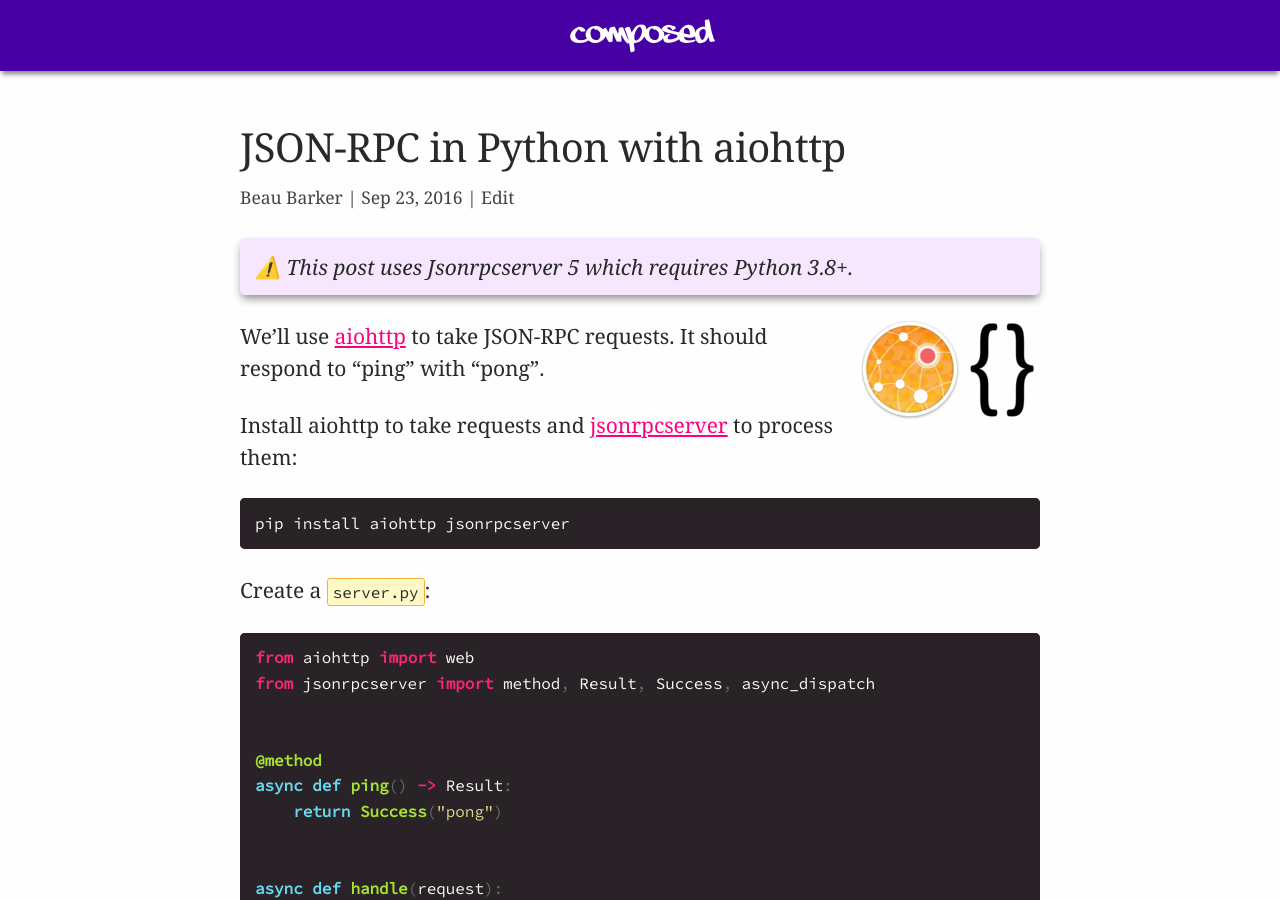
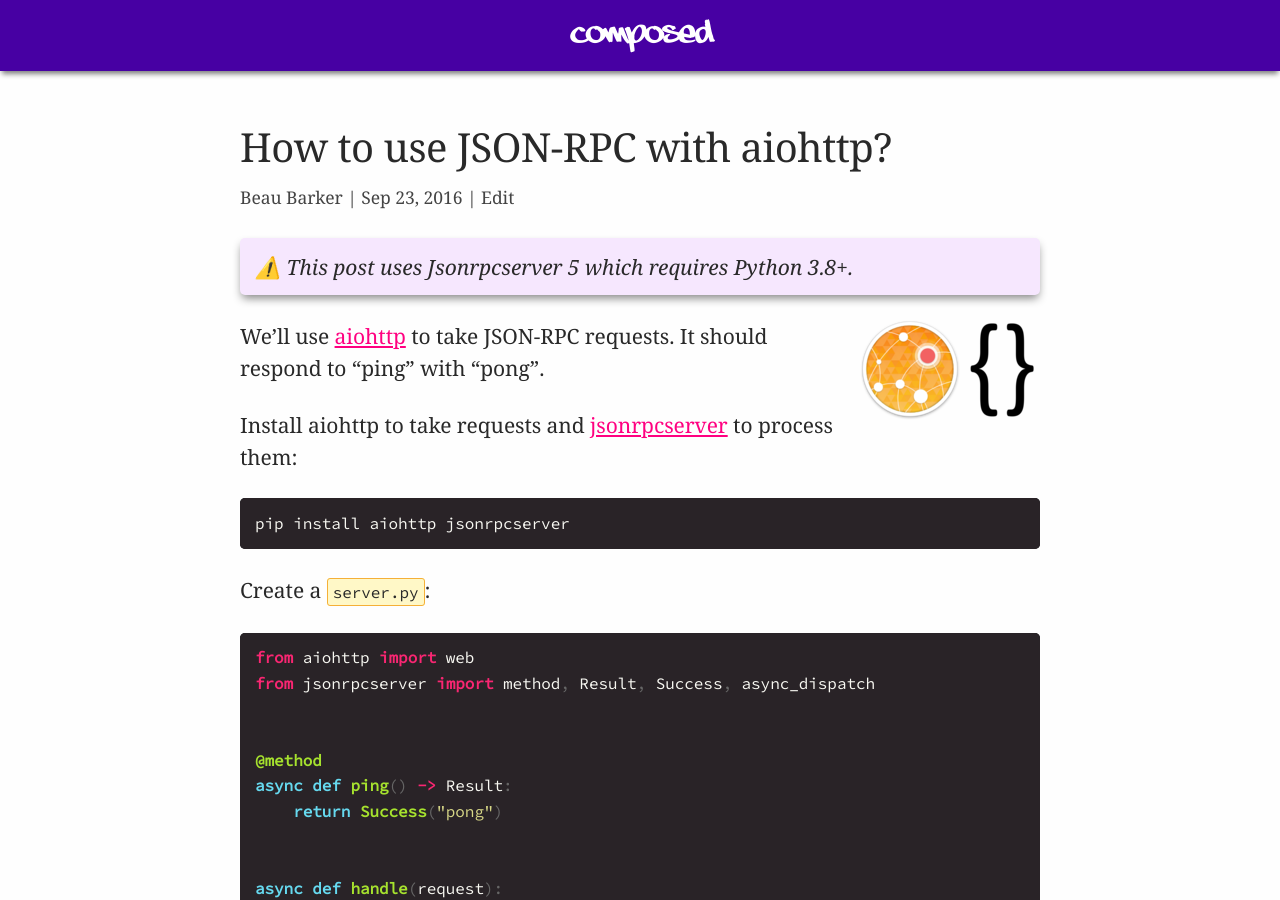
Before and after one commit to explodinglabs/explodinglabs.github.io, a Jekyll site: the page built from docs/_posts/jsonrpc/2016-09-23-aiohttp.markdown, in a window 1280 px wide and 900 px high. Built offline with Jekyll 4.4.1, drawn with Linux system fonts in a browser that asks for light colours.

Commit message:
Update 2016-09-23-aiohttp.markdown

```diff
--- a/docs/_posts/jsonrpc/2016-09-23-aiohttp.markdown
+++ b/docs/_posts/jsonrpc/2016-09-23-aiohttp.markdown
@@ -1,7 +1,7 @@
 ---
 layout: post
 category: jsonrpc
-title: JSON-RPC in Python with aiohttp
+title: How to use JSON-RPC with aiohttp?
 permalink: /jsonrpc/aiohttp
 ---
 <div class="warning" markdown="1">
```
